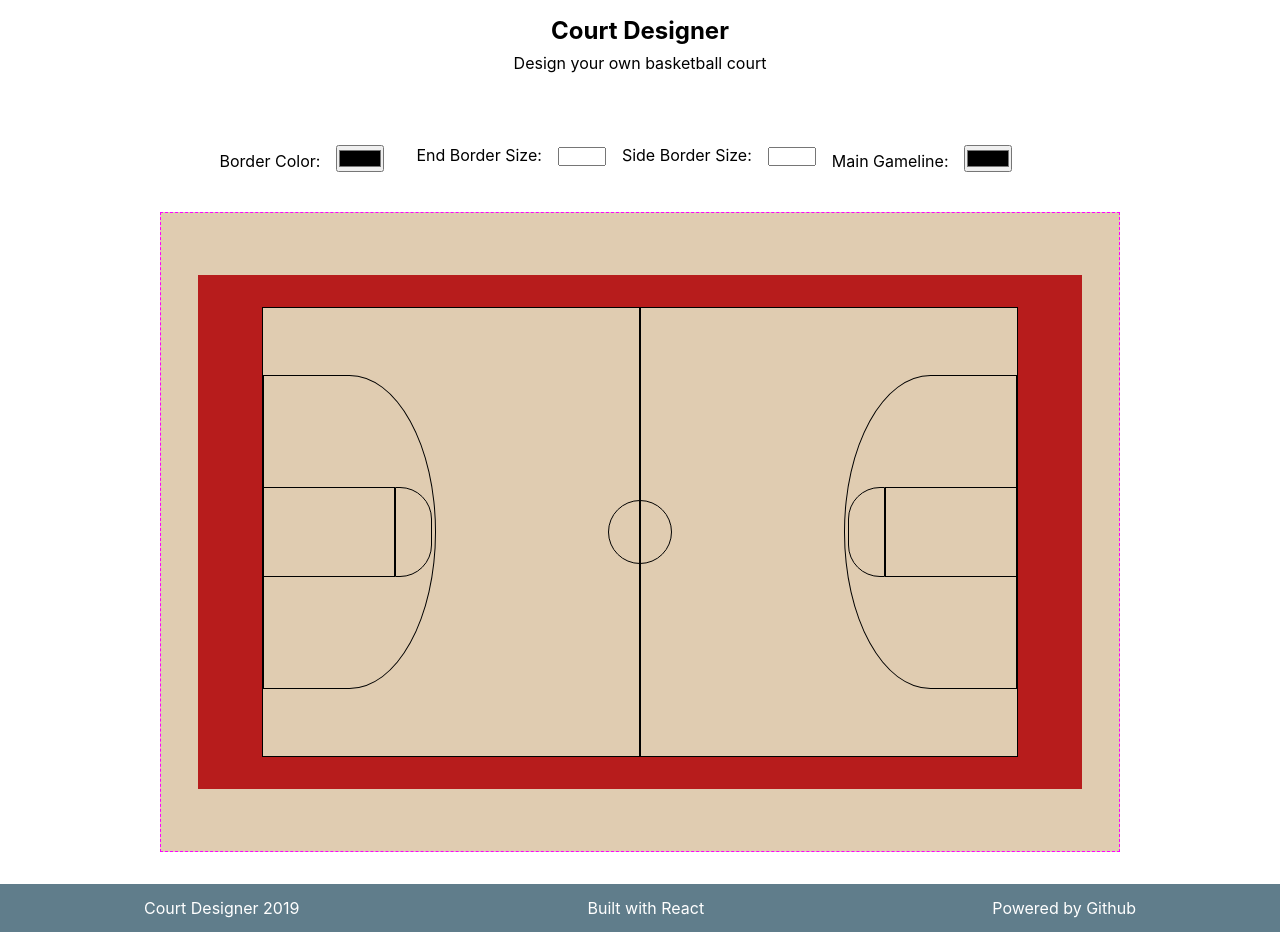
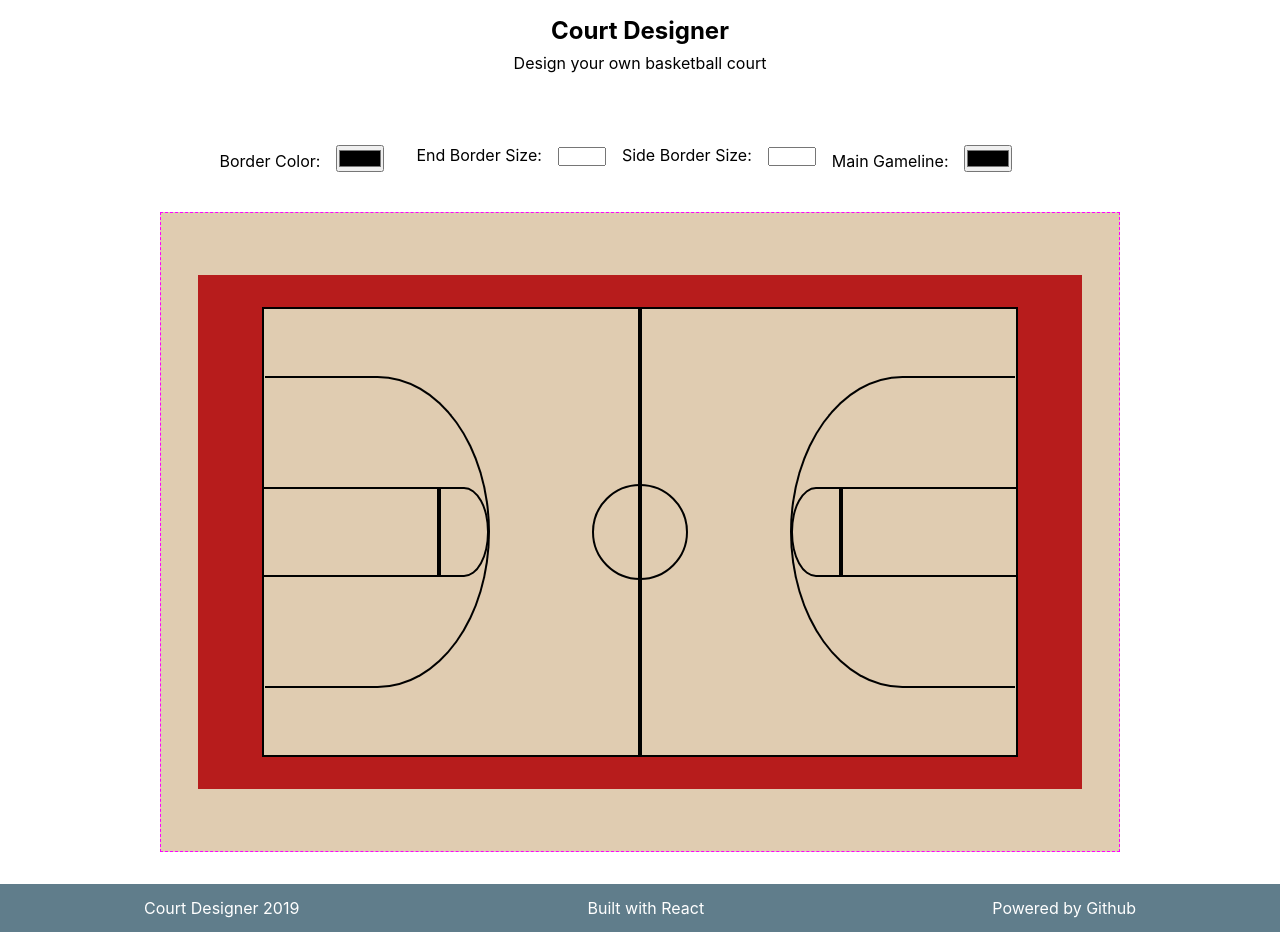
Before and after one commit to jbratcher/court-designer, a React (Create React App) app: page / in a window 1280 px wide. Built offline with nearby package versions, Linux system fonts and the light colour scheme.

Commit message:
refactor: thickened game lines, removed side boder from three point lines

```diff
--- a/src/App.scss
+++ b/src/App.scss
@@ -96,7 +96,7 @@ ul {
 
 .leftCourtArea {
   background: #E0CCB1;
-  border: 1px solid black;
+  border: 2px solid black;
   display: flex;
   justify-content: flex-start;
   width: 50%;
@@ -104,46 +104,47 @@ ul {
   height: 100%;
   margin: 0;
   padding: 0;
-}
 
   .leftLaneArea {
     background: #E0CCB1;
-  border: 1px solid black;
+    border: 2px solid black;
     border-left: none;
     height: 20%;
-  width: 35%;
+    min-width: 175px;
   }
 
   .leftKeyArea {
     background: #E0CCB1;
     align-self: center;
     height: 20%;
-  width: 10%;
+    min-width: 50px;
     border-left: none;
-  border: 1px solid black;
-  border-bottom-right-radius: 2rem;
-  border-top-right-radius: 2rem;
+    border: 2px solid black;
+    border-bottom-right-radius: 50%;
+    border-top-right-radius: 50%;
   }
 
   .leftThreePointArea {
     background: transparent;
     align-self: center;
     height: 70%;
-  width: 46%;
+    min-width: 225px;
+    border: 2px solid black;
     border-left: none;
-  border: 1px solid black;
     border-bottom-right-radius: 50%;
     border-top-right-radius: 50%;
     position: relative;
     top: 0;
-  left: -45%;
+    left: -60%;
+  }
+
 }
 
 .centerCircle {
-  border: 0.0625rem solid black;
+  border: 2px solid black;
   border-radius: 50%;
-  min-width: 4rem;
-  height: 4rem;
+  min-width: 6rem;
+  height: 6rem;
   position: relative;
   z-index: 0;
 }
@@ -156,47 +157,50 @@ ul {
 
 .rightCourtArea {
   background: #E0CCB1;
-  border: 1px solid black;
+  border: 2px solid black;
   justify-content: flex-end;
   width: 50%;
   min-width: 378px;
   height: 100%;
   margin: 0;
   padding: 0;
-}
 
   .rightLaneArea {
     background: #E0CCB1;
-  border: 1px solid black;
+    border: 2px solid black;
     border-right: none;
     height: 20%;
-  width: 35%;
+    min-width: 175px;
   }
 
   .rightKeyArea {
     background: #E0CCB1;
     align-self: center;
     height: 20%;
-  width: 10%;
+    min-width: 50px;
     border-left: none;
-  border: 1px solid black;
-  border-bottom-left-radius: 2rem;
-  border-top-left-radius: 2rem;
+    border: 2px solid black;
+    border-bottom-left-radius: 50%;
+    border-top-left-radius: 50%;
   }
 
   .rightThreePointArea {
     background: transparent;
     align-self: center;
     height: 70%;
-  width: 46%;
-  border-left: none;
-  border: 1px solid black;
+    min-width: 225px;
+    border: 2px solid black;
+    border-right: none;
     border-bottom-left-radius: 50%;
     border-top-left-radius: 50%;
     position: relative;
     top: 0;
-  right: -45%;
+    right: -60%;
   }
+
+}
+
+
 
 footer {
   background: #607d8b;
--- a/src/Court.js
+++ b/src/Court.js
@@ -40,7 +40,7 @@ class Court extends Component {
                   {/* Left Court Area */}
 
                   <section
-                    className="leftCourtArea center fill"
+                    className="leftCourtArea center"
                     style={{
                       borderColor: mainGameLineColor,
                       width: `calc(378px + ${borderEndSize/2})`
@@ -89,7 +89,7 @@ class Court extends Component {
                   {/* Right Court Area */}
 
                   <section
-                    className="rightCourtArea center fill"
+                    className="rightCourtArea center"
                     style={{
                       borderColor: mainGameLineColor,
                       width: `calc(378px + ${borderEndSize/2})`
```
Also changed, not shown: 1 other file (tests, documents, lock files or other folders). Lines whose indentation alone changed are shown as unchanged.
